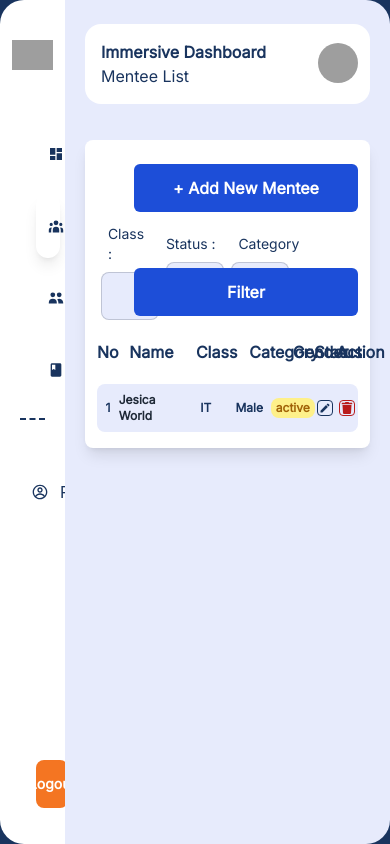
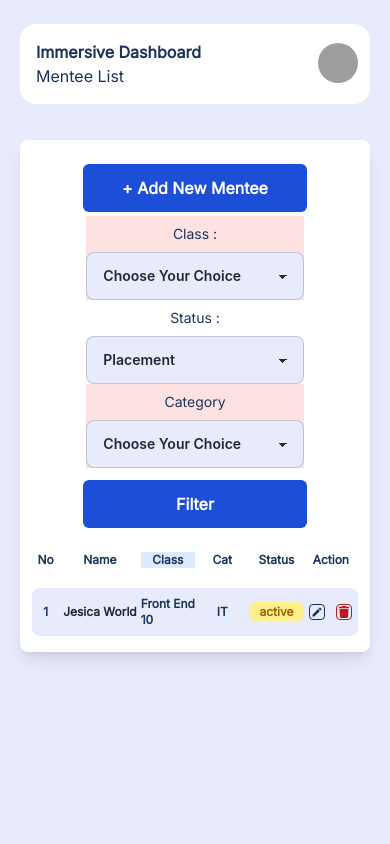
Before and after one commit to Achsmboh/Dashboard-Immersive, a React (Create React App) app: page /mentee-list in a window 390 px wide. Built offline with nearby package versions, Linux system fonts and the light colour scheme; grey boxes are pictures that could not be loaded.

Commit message:
added responsive

```diff
--- a/src/components/CardTabel.jsx
+++ b/src/components/CardTabel.jsx
@@ -50,27 +50,27 @@ const CardTabelTwo = ({ nameClass, mentor, startClass, endClass, no, onClick })
   return (
     <div className={`grid grid-cols-12 mt-5 mb-1 bg-abuAltera  h-12 rounded-lg hover:z-10 transition hover:scale-105 hover:bg-orangeAltera`} onClick={onClick}>
       <div className=" flex items-center justify-center">
-        <p className="text-biruAltera font-Inter font-bold">{no}</p>
+        <p className="text-biruAltera font-Inter font-bold lg:text-base md:text-sm text-xs">{no}</p>
       </div>
       <div className=" col-span-3 flex items-center justify-center">
-        <p className="text-biru Altera font-Inter font-bold">{nameClass}</p>
+        <p className="text-biruAltera font-Inter font-bold lg:text-base md:text-sm text-xs">{nameClass}</p>
       </div>
       <div className=" col-span-3 flex items-center justify-center">
-        <p className="text-biruAltera font-Inter font-bold">{mentor}</p>
+        <p className="text-biruAltera font-Inter font-bold lg:text-base md:text-sm text-xs">{mentor}</p>
       </div>
-      <div className="col-span-2 text-center flex items-center justify-center">
-        <p className="text-biruAltera font-Inter font-bold">{startClass}</p>
+      <div className="lg:col-span-2 md:col-span-2 col-span-3 text-center flex items-center justify-center">
+        <p className="text-biruAltera font-Inter font-bold lg:text-base md:text-sm text-xs">{startClass}</p>
       </div>
-      <div className="col-span-2 text-center flex items-center justify-center">
-        <p className="text-biruAltera font-Inter font-bold">{endClass}</p>
+      <div className="lg:grid md:grid hidden col-span-2 text-center flex items-center justify-center">
+        <p className="text-biruAltera font-Inter font-bold lg:text-base md:text-sm text-xs">{endClass}</p>
       </div>
 
-      <div className=" text-center flex items-center justify-center w-full ">
+      <div className=" text-center flex items-center justify-center w-full col-span-2 lg:col-span-1 md:col-span-1 ">
         <div className="flex justify-around w-full">
-          <button className="hover:scale-110 transition text-biruAltera border border-biruAltera h-6 w-6 rounded flex justify-center items-center">
+          <button className="disabled:text-gray-500 disabled:border-gray-500 hover:scale-110 transition text-biruAltera border border-biruAltera lg:h-6 md:h5 md:w-5 h-4 lg:w-6 w-4 rounded flex justify-center items-center">
             <MdModeEdit />
           </button>
-          <button className="hover:scale-110 transition text-red-700 border border-red-700 h-6 w-6 rounded flex justify-center items-center">
+          <button className="hover:scale-110 hover:z-30 disabled:text-gray-500 disabled:border-gray-500 transition text-red-700 border border-red-700 lg:h-6 md:h5 md:w-5 h-4 lg:w-6 w-4 rounded flex justify-center items-center ">
             <FaTrash />
           </button>
         </div>
@@ -79,4 +79,48 @@ const CardTabelTwo = ({ nameClass, mentor, startClass, endClass, no, onClick })
   );
 };
 
-export { CardTabel, CardTabelTwo };
+const CardTabelThree = ({ name, kelas, category, gender, status, no, key, disabled, onClick }) => {
+  return (
+    <div key={key} className={`grid grid-cols-12 mt-5 mb-1 bg-abuAltera h-12 rounded-lg hover:z-10 transition hover:scale-105 hover:bg-orangeAltera`}>
+      <div className=" flex items-center justify-center">
+        <p className="text-biruAltera font-Inter font-bold lg:text-base md:text-sm text-xs">{no}</p>
+      </div>
+      <div className=" col-span-3 flex items-center justify-center">
+        <p className="text-biru Altera font-Inter font-bold lg:text-base md:text-sm text-xs">{name}</p>
+      </div>
+      <div className="md:col-span-3 lg:col-span-3 col-span-2 flex items-center justify-center">
+        <p className=" text-biruAltera font-Inter font-bold lg:text-base md:text-sm text-xs">{kelas}</p>
+      </div>
+      <div className="col-span-2 text-center flex items-center justify-center">
+        <p className="text-biruAltera font-Inter font-bold lg:text-base md:text-sm text-xs">{category}</p>
+      </div>
+      <div className="text-center lg:grid md:grid hidden col-span-1   flex items-center justify-center">
+        <p className="text-biruAltera font-Inter font-bold lg:text-base md:text-sm text-xs">{gender}</p>
+      </div>
+      <div className="text-center flex lg:col-span-1 md:col-span-1 col-span-2  items-center justify-center">
+        <div className={`${status == "Active" ? "bg-green-200" : "bg-yellow-200"}  rounded-lg w-20 h-5 px-1 flex justify-center items-center`}>
+          <p className={`${status == "Active" ? "text-green-700" : "text-yellow-700"}  font-Inter font-bold lg:text-base md:text-sm text-xs`}>{status}</p>
+        </div>
+      </div>
+      <div className=" text-center flex lg:col-span-1 md:col-span-1 col-span-2  items-center justify-center w-full ">
+        <div className="flex justify-around w-full">
+          <button
+            disabled={disabled}
+            className="disabled:text-gray-500 disabled:border-gray-500 hover:scale-110 transition text-biruAltera border border-biruAltera lg:h-6 md:h5 md:w-5 h-4 lg:w-6 w-4 rounded flex justify-center items-center "
+          >
+            <MdModeEdit className=" lg:text-base md:text-sm text-xs" />
+          </button>
+          <button
+            onClick={onClick}
+            disabled={disabled}
+            className="hover:scale-110 hover:z-30 disabled:text-gray-500 disabled:border-gray-500 transition text-red-700 border border-red-700 lg:h-6 md:h5 md:w-5 h-4 lg:w-6 w-4 rounded flex justify-center items-center "
+          >
+            <FaTrash className="lg:text-base md:text-sm text-xs" />
+          </button>
+        </div>
+      </div>
+    </div>
+  );
+};
+
+export { CardTabel, CardTabelTwo, CardTabelThree };
--- a/src/components/DropDown.jsx
+++ b/src/components/DropDown.jsx
@@ -2,8 +2,8 @@ import React from "react";
 
 const DropDown = ({ name, optionOne, optionTwo, optionThree }) => {
   return (
-    <div className="w-full max-w-md m-1">
-      <div className="label-text font-Inter text-biruAltera my-2">{name}</div>
+    <div className="w-2/3 md:w-full lg:w-full flex justify-center flex-col items-center">
+      <div className="label-text font-Inter text-biruAltera my-2 lg:self-start  lg:self-start  md:pl-3">{name}</div>
       <select defaultValue={optionOne} className="select select-bordered w-full max-w-md focus:outline-none bg-abuAltera focus:border-biruAltera focus:ring-1 focus:ring-biruAltera ">
         <option disabled selected className="text-biruAltera">
           <span className="text-biruAltera">Choose Your Choice</span>
@@ -20,8 +20,8 @@ const DropDown = ({ name, optionOne, optionTwo, optionThree }) => {
 
 const DropDownTwo = ({ onChange, name, optionOne, optionTwo }) => {
   return (
-    <div className="w-2/3 md:w-full lg:w-full flex justify-center flex-col items-center">
-      <div className="label-text font-Inter text-biruAltera my-2 self-start lg:pl-3 md:pl-3">{name}</div>
+    <div className="w-2/3 md:w-full lg:w-full flex justify-center flex-col bg-red-100 items-center">
+      <div className="label-text font-Inter text-biruAltera lg:self-start lg:self-start  my-2  md:pl-3">{name}</div>
       <select onChange={onChange} className="select select-bordered w-full max-w-md focus:outline-none bg-abuAltera focus:border-biruAltera focus:ring-1 focus:ring-biruAltera ">
         <option disabled selected className="text-biruAltera">
           <span className="text-biruAltera">Choose Your Choice</span>
@@ -36,7 +36,7 @@ const DropDownTwo = ({ onChange, name, optionOne, optionTwo }) => {
 const DropDownThree = ({ name, option1, option2, option3, option4, option5, option6, option7, option8, option9, option10, option11 }) => {
   return (
     <div className="w-full max-w-md m-1">
-      <div className="label-text font-Inter text-biruAltera my-2">{name}</div>
+      <div className="label-text font-Inter  text-biruAltera my-2">{name}</div>
       <select defaultValue={option1} className="select select-bordered w-full max-w-md focus:outline-none bg-abuAltera focus:border-biruAltera focus:ring-1 focus:ring-biruAltera ">
         <option disabled selected className="text-biruAltera">
           <span className="text-biruAltera">Choose Your Choice</span>
--- a/src/pages/Dashboard.jsx
+++ b/src/pages/Dashboard.jsx
@@ -5,8 +5,12 @@ import Sidebar from "../components/Sidebar";
 import { FiHexagon } from "react-icons/fi";
 import { CgFileDocument } from "react-icons/cg";
 import { VscFeedback } from "react-icons/vsc";
+import { useCookies } from "react-cookie";
 
 function Dashboard() {
+  const [cookie, setCookies] = useCookies();
+  console.log("email", cookie.email);
+
   return (
     <Layout>
       <div className="grid lg:grid-cols-6 ">
--- a/src/pages/MenteList.jsx
+++ b/src/pages/MenteList.jsx
@@ -2,7 +2,7 @@ import React from "react";
 import Layout from "../components/Layout";
 import Sidebar from "../components/Sidebar";
 import { Navbar } from "../components/Navbar";
-import { CardTabel } from "../components/CardTabel";
+import { CardTabelThree } from "../components/CardTabel";
 import { DropDownTwo, DropDown } from "../components/DropDown";
 import { CostumButtonTwo } from "../components/CostumButton";
 import { Link } from "react-router-dom";
@@ -10,19 +10,19 @@ import { Link } from "react-router-dom";
 function MenteList() {
   return (
     <Layout>
-      <div className="grid grid-cols-6">
-        <div>
+      <div className="lg:grid grid-cols-6">
+        <div className="lg:grid hidden">
           <Sidebar menteeFontStile={"font-bold"} menteeShadow={"shadow-lg"} />
         </div>
-        <div className="col-span-5 bg-abuAltera rounded-r-3xl h-screen overflow-auto">
-          <Navbar title={"Mentee List"} name={"John Doe"} />
+        <div className="col-span-5 bg-abuAltera lg:rounded-r-3xl h-screen overflow-auto">
+          <Navbar title={"Mentee List"} />
           <div className="p-5">
             <div className="bg-white rounded-lg shadow-lg">
               <div className="p-3">
-                <a href="/add-mentee" className="flex justify-end">
+                <a href="/add-mentee" className="flex lg:justify-end md:justify-end justify-center">
                   <CostumButtonTwo label={"+ Add New Mentee"} />
                 </a>
-                <div className="grid grid-cols-4">
+                <div className="grid lg:grid-cols-4 md:grid-col-4">
                   <div className="flex justify-center items-center">
                     <DropDownTwo name={"Class :"} optionOne={"FE 10"} optionTwo={"BE 13"} />
                   </div>
@@ -32,7 +32,7 @@ function MenteList() {
                   <div className="flex justify-center items-center">
                     <DropDownTwo name={"Category"} optionOne={"Informatic"} optionTwo={"Non-Informatic"} />
                   </div>
-                  <div className="flex justify-end items-end">
+                  <div className="flex flex lg:justify-end md:justify-end justify-center justify-end lg:items-end md:items-end items-center">
                     <CostumButtonTwo label={"Filter"} />
                   </div>
                 </div>
@@ -40,31 +40,32 @@ function MenteList() {
                 {/* Tabel Header */}
                 <div className=" grid grid-cols-12 mt-5 mb-1">
                   <div className="text-center">
-                    <p className="text-biruAltera font-Inter font-bold">No</p>
+                    <p className="text-biruAltera font-Inter font-bold lg:text-base md:text-sm text-xs">No</p>
                   </div>
-                  <div className=" col-span-3 text-center">
-                    <p className="text-biruAltera font-Inter font-bold">Name</p>
+                  <div className="  col-span-3 text-center">
+                    <p className="text-biruAltera font-Inter font-bold lg:text-base md:text-sm text-xs">Name</p>
                   </div>
-                  <div className=" col-span-3 text-center">
-                    <p className="text-biruAltera font-Inter font-bold">Class</p>
+                  <div className="md:col-span-3 lg:col-span-3 col-span-2 text-center bg-blue-100">
+                    <p className="text-biruAltera font-Inter font-bold lg:text-base md:text-sm text-xs">Class</p>
                   </div>
                   <div className="col-span-2 text-center">
-                    <p className="text-biruAltera font-Inter font-bold">Category</p>
+                    <p className="text-biruAltera font-Inter font-bold lg:text-base md:text-sm text-xs lg:grid md:grid hidden">Category</p>
+                    <p className="text-biruAltera font-Inter font-bold lg:text-base md:text-sm text-xs grid lg:hidden md:hidden">Cat</p>
                   </div>
-                  <div className="text-center">
-                    <p className="text-biruAltera font-Inter font-bold">Gender</p>
+                  <div className="text-center lg:grid md:grid hidden">
+                    <p className="text-biruAltera font-Inter font-bold lg:text-base md:text-sm text-xs">Gender</p>
                   </div>
-                  <div className="text-center">
-                    <p className="text-biruAltera font-Inter font-bold">Status</p>
+                  <div className="text-center lg:col-span-1 md:col-span-1 col-span-2">
+                    <p className="text-biruAltera font-Inter font-bold lg:text-base md:text-sm text-xs">Status</p>
                   </div>
-                  <div className=" text-center">
-                    <p className="text-biruAltera font-Inter font-bold">Action</p>
+                  <div className=" text-center lg:col-span-1 md:col-span-1 col-span-2">
+                    <p className="text-biruAltera font-Inter font-bold lg:text-base md:text-sm text-xs">Action</p>
                   </div>
                 </div>
                 {/* Akhir Tabel Header */}
                 <div>
                   <Link to={"/mentee-log"}>
-                    <CardTabel no={1} name={"Jesica World"} email={"Front End 10"} team={"IT"} role={"Male"} status={"active"} />
+                    <CardTabelThree no={1} name={"Jesica World"} kelas={"Front End 10"} category={"IT"} gender={"Male"} status={"active"} />
                   </Link>
                 </div>
               </div>
```
Also changed, not shown: src/pages/AddMentee.jsx (+23 -19 lines), src/pages/ClassList.jsx (+13 -13 lines), src/pages/EditProfile.jsx (+18 -14 lines), src/pages/MenteeLog.jsx (+3 -40 lines), src/pages/index.jsx (+12 -7 lines).
